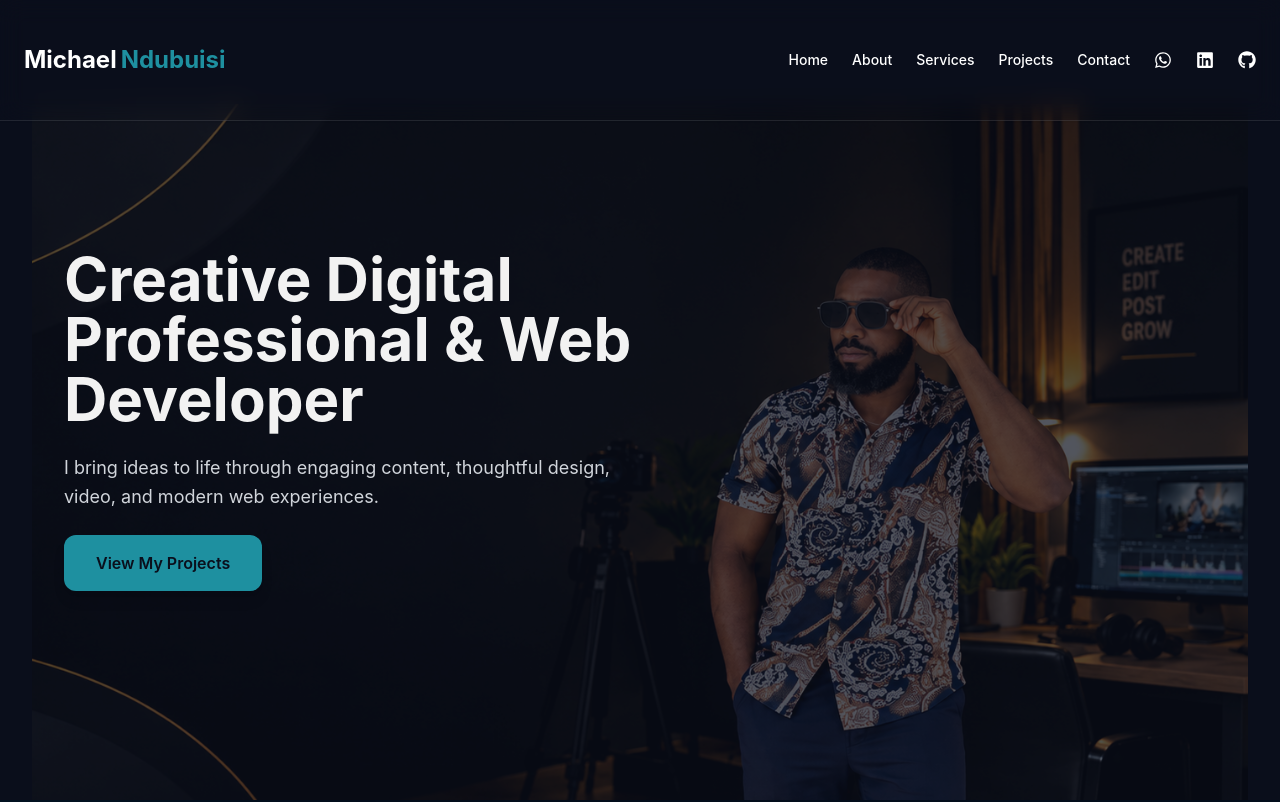
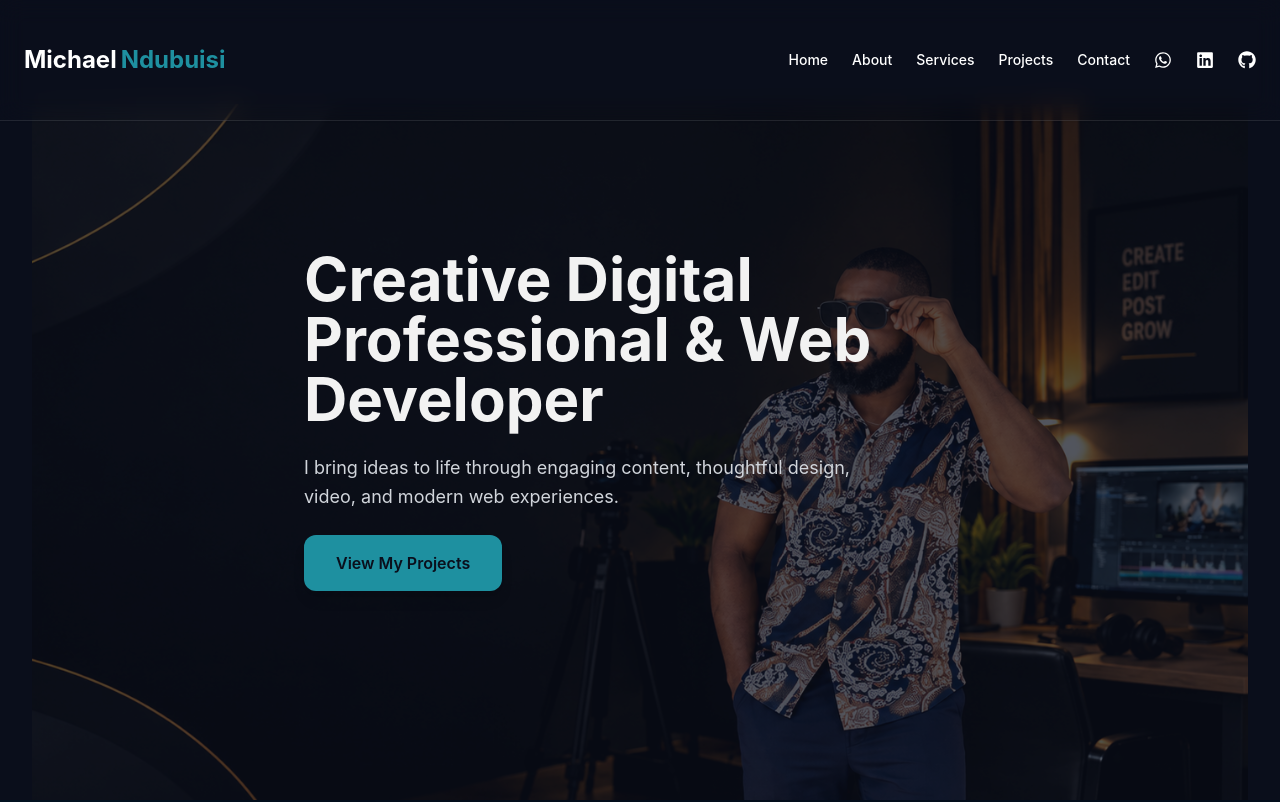
Before and after one commit to MichaelNdubuisi/michael-ndubuisi-portfolio, a React (Vite) app: page / in a window 1280 px wide. Shown: the top 802 px of the page. Built offline with nearby package versions, Linux system fonts and the light colour scheme.

Commit message:
Hero fix

```diff
--- a/src/components/Hero.jsx
+++ b/src/components/Hero.jsx
@@ -36,23 +36,24 @@ export default function Hero() {
           variants={containerVariants}
           initial="hidden"
           animate="visible"
-          className="relative w-full max-w-2xl space-y-8 text-left sm:-top-3 sm:space-y-6"
+          className="relative mx-auto w-full max-w-2xl space-y-6 text-center sm:-top-3 sm:space-y-6 sm:text-left"
         >
           <Motion.h1
             variants={textVariants}
             initial="hidden"
             animate="visible"
-            className="max-w-[18ch] text-3xl font-bold leading-[1.2] tracking-tight sm:max-w-none sm:text-4xl sm:leading-tight sm:tracking-normal md:text-5xl lg:text-6xl"
+            className="mx-auto max-w-[18ch] text-3xl font-bold leading-[1.25] tracking-tight sm:mx-0 sm:max-w-none sm:text-4xl sm:leading-tight sm:tracking-normal md:text-5xl lg:text-6xl"
           >
-            Creative Digital
-            {" "}Professional &amp; Web Developer
+            Creative Digital{" "}
+            <span className="block sm:inline">Professional</span>{" "}
+            <span className="block sm:inline">&amp; Web Developer</span>
           </Motion.h1>
 
           <Motion.p
             variants={textVariants}
             initial="hidden"
             animate="visible"
-            className="max-w-[38ch] text-base leading-7 text-gray-300 sm:max-w-xl sm:text-lg sm:leading-relaxed"
+            className="mx-auto max-w-[38ch] text-base leading-7 text-gray-300 sm:mx-0 sm:max-w-xl sm:text-lg sm:leading-relaxed"
           >
             I bring ideas to life through engaging content, thoughtful design,
             video, and modern web experiences.
```
